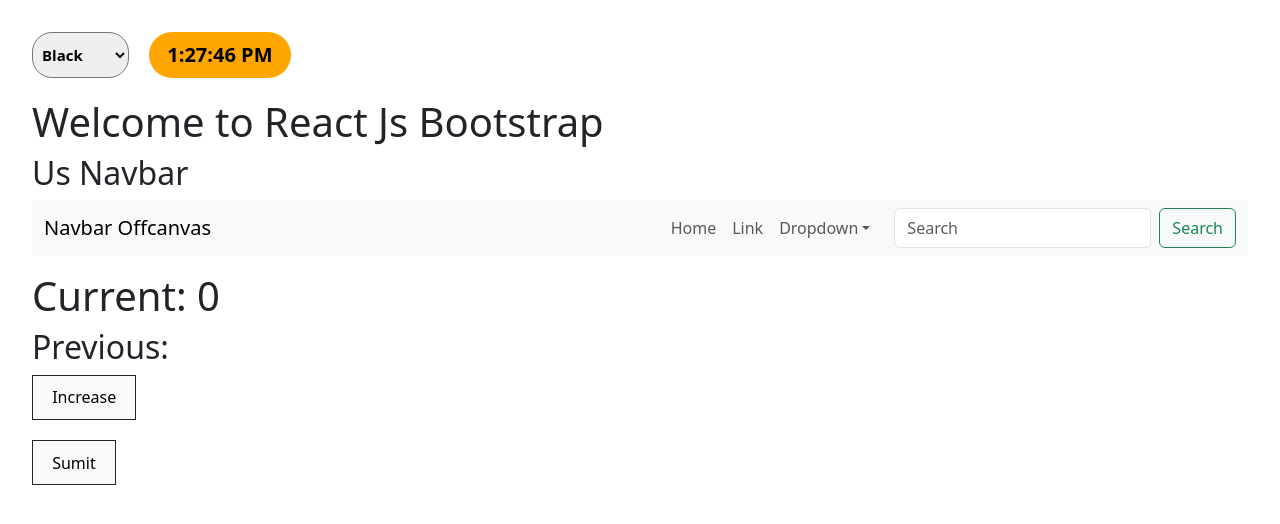
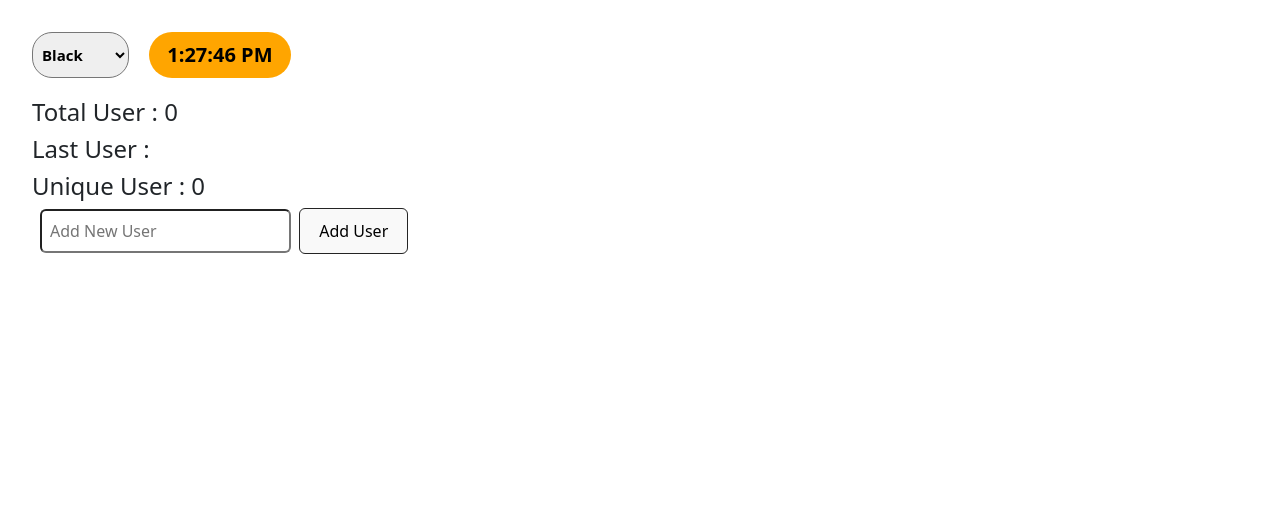
Before and after one commit to rahulpatel79/Reactjs-Learning, a React (Vite) app: page / in a window 1280 px wide. Shown: the top 524 px of the page. Built offline with nearby package versions, Linux system fonts and the light colour scheme.

Commit message:
add new file Derived State In reactjs

```diff
--- a/src/App.jsx
+++ b/src/App.jsx
@@ -30,6 +30,7 @@
 import UseRefInReact from "./UseRefInReact";
 import UseFormHookInReact from "./UseFormHookInReact";
 import UseTransitionInReactJs from "./UseTransitionInReactJs";
+import DerivedStateInReactJs from "./DerivedStateInReactJs";
 
 function App() {
   const [count, setCount] = useState(0);
@@ -88,13 +89,16 @@
      <TaskCardData />
 </div> */}
 
-      <div style={{ marginTop: "20px" }}>
+      {/* <div style={{ marginTop: "20px" }}>
         <BootstrapUsInReactJs />
         <UseRefInReact />
-      </div>
+      </div> */}
+
       <div style={{ marginTop: "20px" }}>
      {/* <UseFormHookInReact /> */}
-     <UseTransitionInReactJs />
+     {/* <UseTransitionInReactJs /> */}
+     <DerivedStateInReactJs />
+
       </div>
     </>
   );
--- /dev/null
+++ b/src/DerivedStateInReactJs.jsx
@@ -0,0 +1,36 @@
+import React, { useState } from 'react'
+
+function DerivedStateInReactJs() {
+    const [users, setUsers] = useState([]); // yaha pe ek array liya he jisme users ki values add hogi array me
+    const [user, setUser] = useState(''); // yaha pe '' liya he jisme single user add honge
+
+    const handleAddUsers = () =>{ // ye handleAddUsers function he jisme Users ke ander data ko dalenge
+        setUsers([...users, user])
+        setUser('');
+    }
+
+    console.log(users); // isse console karwa rhe he users ko
+
+    const totalUsers = users.length; // isse ham lenght nikal skte he .. ye tino ko derived state kehte he
+    const lastUser = users[users.length-1]; // isse ham last user nikal skte he array se  ye tino ko derived state kehte he
+    const unique = [...new Set(users)].length; // isse ham unique user nikal skte he array se or ye tino ko derived state kehte he
+
+  return (
+    <div>
+        <h4>Total User : {totalUsers}</h4>
+        <h4>Last User : {lastUser}</h4>
+        <h4>Unique User : {unique}</h4>
+
+      <input className='ms-2 rounded-2 p-2' value={user} type="text"  onChange={(event)=>setUser(event.target.value)} placeholder='Add New User' />
+      <button className='ms-2 rounded-2' onClick={handleAddUsers}>Add User</button>
+
+      {
+        users.map((item, index)=>(
+            <h4 className='text-start ms-3 mt-3' key={index}>{item}</h4>
+        ))
+      }
+    </div>
+  )
+}
+
+export default DerivedStateInReactJs
```
